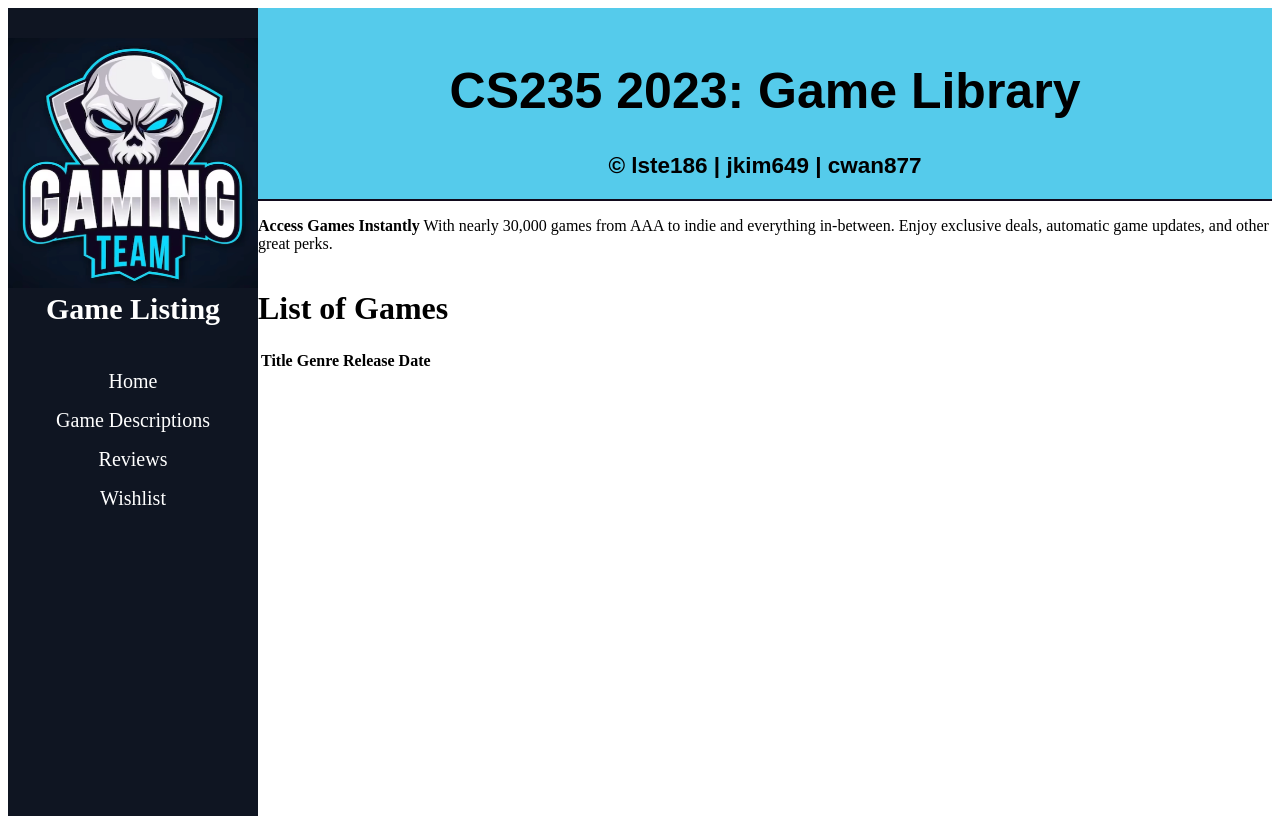
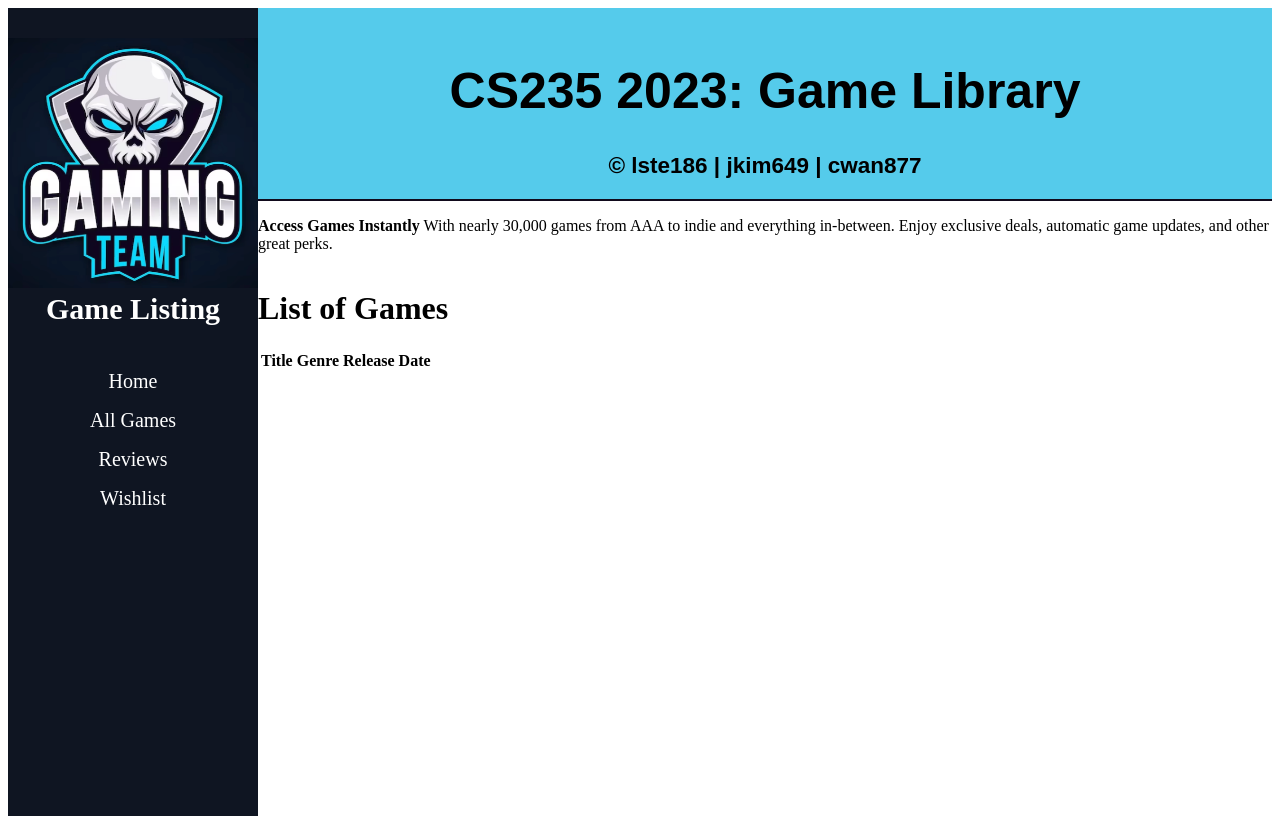
Before and after one commit to jaedotcom/GameDatabase, a Flask app: page / in a window 1280 px wide. Run offline with Flask 3, Linux system fonts and the light colour scheme; lists and menus that the app fills with data are empty.

Commit message:
Update navbar.html

```diff
--- a/games/templates/navbar.html
+++ b/games/templates/navbar.html
@@ -5,7 +5,7 @@
           <div class="navbar">
             <ul>
               <li><a href=" {{ url_for('home_bp.home') }}">Home</a></li>
-              <li><a href=" {{ url_for('games_bp.game_description') }}">Game Descriptions</a></li>
+              <li><a href=" {{ url_for('games_bp.game_description') }}">All Games</a></li>
               <li><a href="#Reviews">Reviews</a></li>
               <li><a href="#Wishlist">Wishlist</a></li>
             </ul>
```
